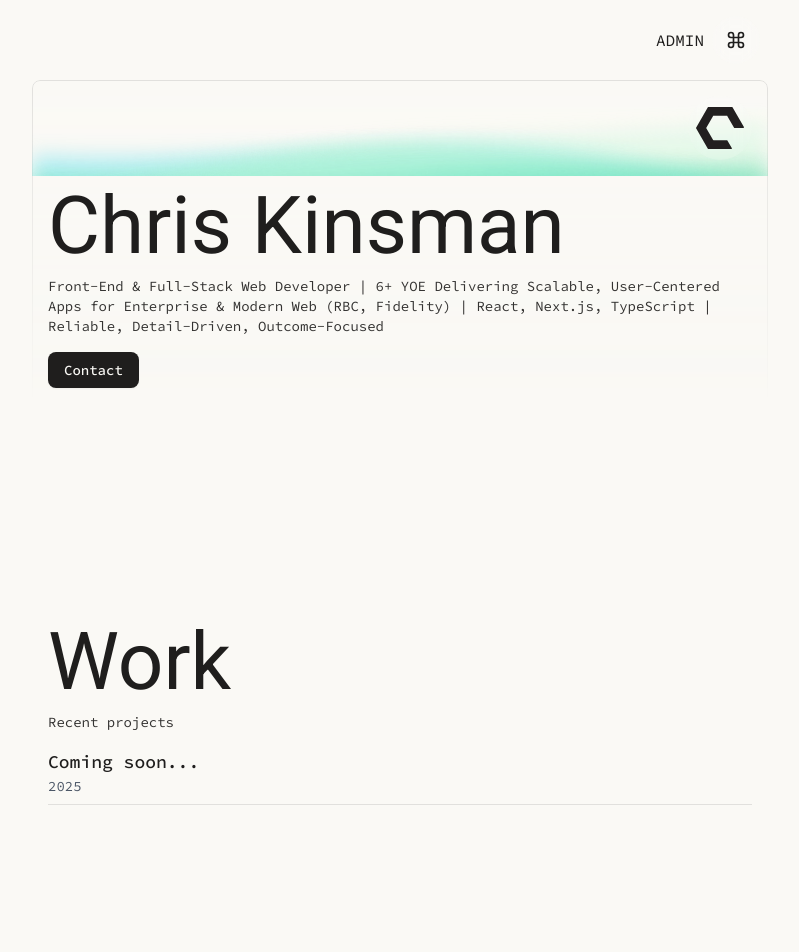
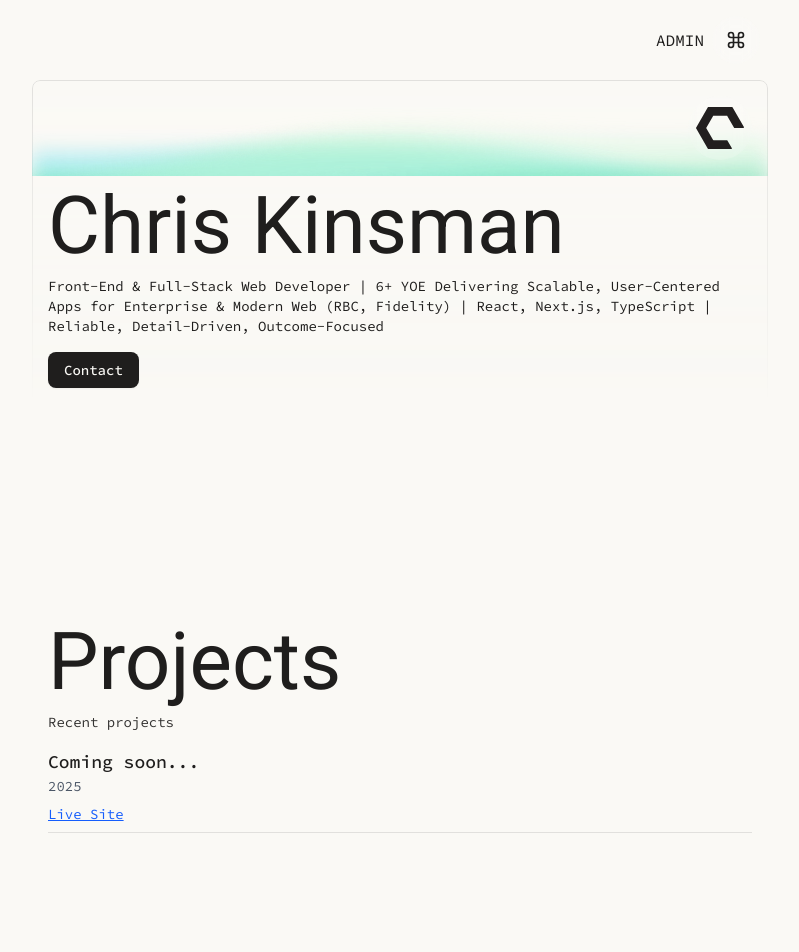
Before and after one commit to chrisknsmn/portfolio, a Next.js app: page / in a window 1280 px wide. Shown: the top 952 px of the page, without its empty margins (240-1039 px from the left). Before the commit the page ends 837 px from the top, so only its background shows below. Built offline with nearby package versions, Linux system fonts and the light colour scheme.

Commit message:
projects

```diff
--- a/app/components/banner/index.tsx
+++ b/app/components/banner/index.tsx
@@ -37,7 +37,7 @@ export default function Banner() {
             <h1 className="leading-tight text-[clamp(1.75rem,calc(1rem+6vw),5rem)]">
               Chris Kinsman
             </h1>
-            <p className="text-sm opacity-90 mb-4">
+            <p className="text-sm mb-4">
               Front-End & Full-Stack Web Developer | 6+ YOE Delivering Scalable,
               User-Centered Apps for Enterprise & Modern Web (RBC, Fidelity) |
               React, Next.js, TypeScript | Reliable, Detail-Driven,
--- /dev/null
+++ b/app/components/experience/index.tsx
@@ -0,0 +1,19 @@
+export default function Experience() {
+  return (
+    <div className="p-4 min-h-[200vh]">
+      <h2 className="leading-tight text-[clamp(1.75rem,calc(1rem+6vw),5rem)] border-b pb-2">
+        Expereince
+      </h2>
+      <p className="text-sm my-4">
+        Front-End & Full-Stack Web Developer | 6+ YOE Delivering Scalable,
+        User-Centered Apps for Enterprise & Modern Web (RBC, Fidelity) | React,
+        Next.js, TypeScript | Reliable, Detail-Driven, Outcome-Focused
+      </p>
+      <div className="mt-24">
+        <div>
+          <div className="w-24 aspect-square border rounded-full"></div>
+        </div>
+      </div>
+    </div>
+  );
+}
--- /dev/null
+++ b/app/components/projects/index.tsx
@@ -0,0 +1,104 @@
+import { readProjects } from "@/app/lib/projects";
+
+export default async function Projects() {
+  const projects = await readProjects();
+
+  const getLinkByLabel = (
+    links: Array<{ label: string; href: string }>,
+    label: string
+  ) => {
+    return links.find((link) =>
+      link.label.toLowerCase().includes(label.toLowerCase())
+    );
+  };
+
+  return (
+    <div className="p-4">
+      <h2 className="leading-tight text-[clamp(1.75rem,calc(1rem+6vw),5rem)]">
+        Projects
+      </h2>
+      <p className="text-sm opacity-90 mb-4">Recent projects</p>
+
+      <div className="space-y-4">
+        {projects.map((project, index) => {
+          const productionLink =
+            getLinkByLabel(project.links, "site") ||
+            getLinkByLabel(project.links, "production") ||
+            getLinkByLabel(project.links, "live");
+          const githubLink =
+            getLinkByLabel(project.links, "github") ||
+            getLinkByLabel(project.links, "repo");
+          const designLink =
+            getLinkByLabel(project.links, "figma") ||
+            getLinkByLabel(project.links, "design");
+
+          return (
+            <div key={index} className="border-b pb-2">
+              <h3 className="text-lg font-medium">{project.title}</h3>
+              <p className="text-sm text-gray-600">{project.year}</p>
+
+              <div className="flex gap-3 mt-2">
+                {productionLink && (
+                  <a
+                    href={productionLink.href}
+                    target="_blank"
+                    rel="noopener noreferrer"
+                    className="text-sm text-blue-600 hover:text-blue-800 underline"
+                  >
+                    Live Site
+                  </a>
+                )}
+                {githubLink && (
+                  <a
+                    href={githubLink.href}
+                    target="_blank"
+                    rel="noopener noreferrer"
+                    className="text-sm text-blue-600 hover:text-blue-800 underline"
+                  >
+                    GitHub
+                  </a>
+                )}
+                {designLink && (
+                  <a
+                    href={designLink.href}
+                    target="_blank"
+                    rel="noopener noreferrer"
+                    className="text-sm text-blue-600 hover:text-blue-800 underline"
+                  >
+                    Design
+                  </a>
+                )}
+                {project.links
+                  .filter(
+                    (link) =>
+                      !getLinkByLabel([link], "site") &&
+                      !getLinkByLabel([link], "production") &&
+                      !getLinkByLabel([link], "live") &&
+                      !getLinkByLabel([link], "github") &&
+                      !getLinkByLabel([link], "repo") &&
+                      !getLinkByLabel([link], "figma") &&
+                      !getLinkByLabel([link], "design")
+                  )
+                  .map((link, linkIndex) => (
+                    <a
+                      key={linkIndex}
+                      href={link.href}
+                      target="_blank"
+                      rel="noopener noreferrer"
+                      className="text-sm text-blue-600 hover:text-blue-800 underline"
+                    >
+                      {link.label}
+                    </a>
+                  ))}
+              </div>
+            </div>
+          );
+        })}
+
+        {projects.length === 0 && (
+          <p className="text-gray-500 italic">No projects found</p>
+        )}
+      </div>
+    </div>
+  );
+}
--- a/app/components/work/index.tsx
+++ /dev/null
@@ -1,27 +0,0 @@
-import { readProjects } from "@/app/lib/projects";
-
-export default async function Work() {
-  const projects = await readProjects();
-
-  return (
-    <div className="p-4">
-      <h2 className="leading-tight text-[clamp(1.75rem,calc(1rem+6vw),5rem)]">
-        Work
-      </h2>
-      <p className="text-sm opacity-90 mb-4">Recent projects</p>
-
-      <div className="space-y-4">
-        {projects.map((project, index) => (
-          <div key={index} className="border-b pb-2">
-            <h3 className="text-lg font-medium">{project.title}</h3>
-            <p className="text-sm text-gray-600">{project.year}</p>
-          </div>
-        ))}
-
-        {projects.length === 0 && (
-          <p className="text-gray-500 italic">No projects found</p>
-        )}
-      </div>
-    </div>
-  );
-}
--- a/app/page.tsx
+++ b/app/page.tsx
@@ -1,6 +1,7 @@
+import Nav from "./components/nav";
 import Banner from "./components/banner";
-import Work from "./components/work";
-import Nav from "./components/nav";
+import Projects from "./components/projects";
+import Experience from "./components/experience";
 
 export default function Home() {
   return (
@@ -8,7 +9,8 @@ export default function Home() {
       <Nav />
       <main className="p-4 flex flex-col gap-48">
         <Banner />
-        <Work />
+        <Projects />
+        <Experience />
       </main>
     </>
   );
--- a/app/projects/page.tsx
+++ b/app/projects/page.tsx
@@ -7,7 +7,6 @@ export default async function ProjectsPage() {
   return (
     <div className="max-w-4xl mx-auto p-6">
       <h1 className="text-3xl font-bold mb-8">Projects</h1>
-
       <div className="space-y-8">
         {projects.map((project, index) => (
           <div key={index} className="border rounded-lg p-6">
```
Also changed, not shown: public/images/interad.svg (added), public/images/reliance.svg (added).
